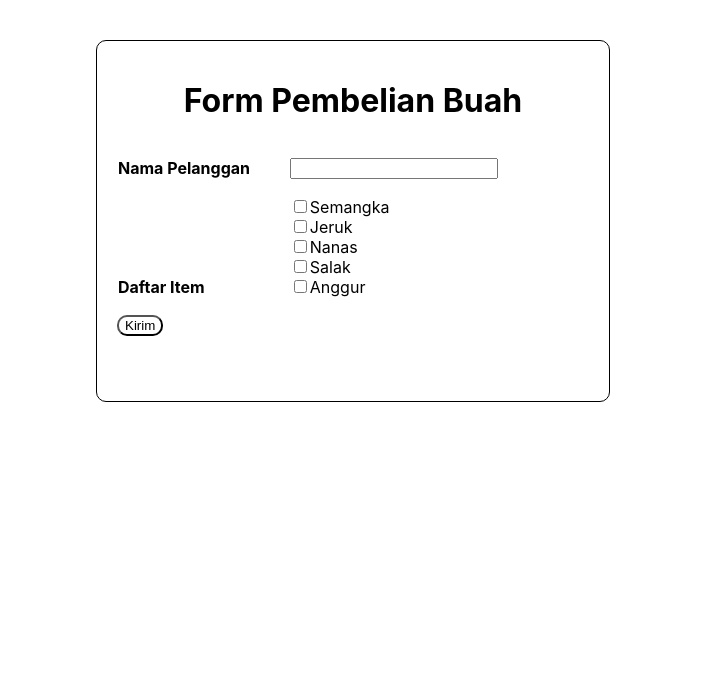
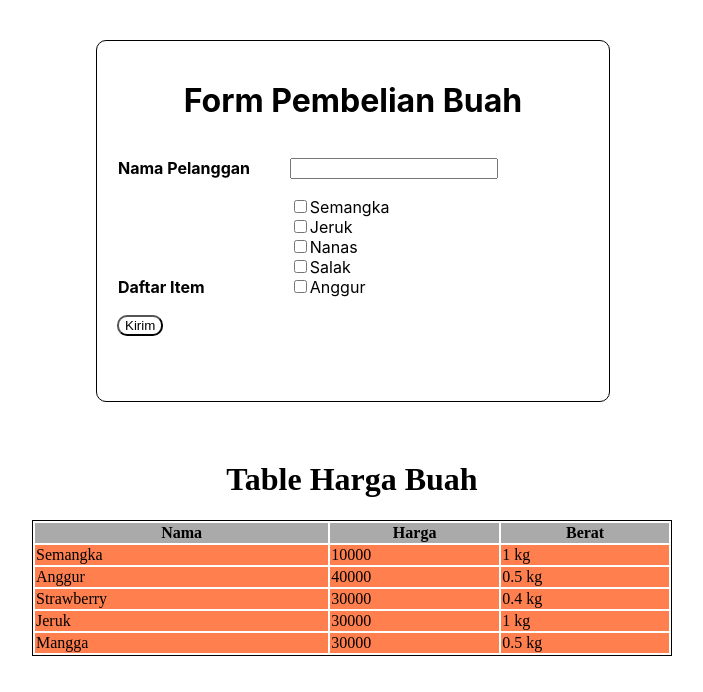
Before and after one commit to triardn/sanbercode-reactjs-batch18-part2, a React (Create React App) app: page / in a window 1280 px wide. Shown: the top 692 px of the page, without its empty margins (288-991 px from the left). Built offline with nearby package versions, Linux system fonts and the light colour scheme.

Commit message:
tugas-10

```diff
--- a/src/App.css
+++ b/src/App.css
@@ -1,66 +1,19 @@
-.App {
+.form {
   border: 1px solid black;
   border-radius: 5;
   width: 40%;
   height: 45%;
   position: fixed;
-  top: 50%;
-  left: 50%;
-  /* bring your own prefixes */
-  transform: translate(-50%, -50%);
+  top: 5%;
+  left: 30%;
   border-radius: 10px;
 }
 
-.App h1 {
-  margin-top: 40px;
-  margin-bottom: 20px;
-  text-align: center;
+.table-fruit-list {
+  width: 50%;
+  height: 35%;
+  position: fixed;
+  top: 55%;
+  left: 25%;
+  border-radius: 10px;
 }
-
-.table {
-  margin-left: 20px;
-}
-
-table {
-  border-spacing: 0 1rem;
-}
-
-button {
-  border-radius: 10px;
-  background-color: #ffffff;
-}
-
-.App-logo {
-  height: 40vmin;
-  pointer-events: none;
-}
-
-@media (prefers-reduced-motion: no-preference) {
-  .App-logo {
-    animation: App-logo-spin infinite 20s linear;
-  }
-}
-
-.App-header {
-  background-color: #282c34;
-  min-height: 100vh;
-  display: flex;
-  flex-direction: column;
-  align-items: center;
-  justify-content: center;
-  font-size: calc(10px + 2vmin);
-  color: white;
-}
-
-.App-link {
-  color: #61dafb;
-}
-
-@keyframes App-logo-spin {
-  from {
-    transform: rotate(0deg);
-  }
-  to {
-    transform: rotate(360deg);
-  }
-}
--- a/src/App.js
+++ b/src/App.js
@@ -1,10 +1,17 @@
 import React from 'react';
 import Form from './Tugas-9/form';
+import Table from './Tugas-10/fruitList';
+import './App.css';
 
 function App() {
   return (
     <div>
-      <Form />
+      <div className="form">
+        <Form />
+      </div>
+      <div className="table-fruit-list">
+        <Table />
+      </div>
     </div>
   );
 }
--- /dev/null
+++ b/src/Tugas-10/fruitList.js
@@ -0,0 +1,42 @@
+import React from 'react';
+import './style.css';
+
+const convertWeight = (weight) => {
+    return `${weight/1000} kg`
+}
+
+function Table() {
+    let dataHargaBuah = [
+        {nama: "Semangka", harga: 10000, berat: 1000},
+        {nama: "Anggur", harga: 40000, berat: 500},
+        {nama: "Strawberry", harga: 30000, berat: 400},
+        {nama: "Jeruk", harga: 30000, berat: 1000},
+        {nama: "Mangga", harga: 30000, berat: 500}
+    ];
+
+    return(
+        <div className="container">
+            <div className="list-title">
+                <h1>Table Harga Buah</h1>
+            </div>
+            <table className="border-table">
+                <thead>
+                    <td style={{width: 350, textAlign: 'center', backgroundColor: '#AAAAAA', fontWeight: 'bold'}}>Nama</td>
+                    <td style={{width: 200, textAlign: 'center', backgroundColor: '#AAAAAA', fontWeight: 'bold'}}>Harga</td>
+                    <td style={{width: 200, textAlign: 'center', backgroundColor: '#AAAAAA', fontWeight: 'bold'}}>Berat</td>
+                </thead>
+                {dataHargaBuah.map(el=> {
+                    return (
+                        <tr>
+                            <td style={{backgroundColor: '#FF7F4F'}}>{el.nama}</td>
+                            <td style={{backgroundColor: '#FF7F4F'}}>{el.harga}</td>
+                            <td style={{backgroundColor: '#FF7F4F'}}>{convertWeight(el.berat)}</td>
+                        </tr>
+                    )
+                })}
+            </table>
+        </div>
+    );
+}
+
+export default Table;
--- /dev/null
+++ b/src/Tugas-10/style.css
@@ -0,0 +1,11 @@
+.container {
+  font-family: "Times New Roman", Times, serif;
+}
+
+.list-title {
+  text-align: center;
+}
+
+.border-table {
+  border: 1px solid black;
+}
--- a/src/Tugas-9/form.js
+++ b/src/Tugas-9/form.js
@@ -6,7 +6,7 @@ function Form() {
         <div className="App">
             <h1>Form Pembelian Buah</h1>
             <div className="table">
-            <table>
+            <table className="row-spacing">
                 <tr>
                 <td style={{width: '45%'}}><strong>Nama Pelanggan</strong></td>
                 <td><input type="text" style={{width: '200px'}} /></td>
--- a/src/Tugas-9/style.css
+++ b/src/Tugas-9/style.css
@@ -1,16 +1,3 @@
-.App {
-  border: 1px solid black;
-  border-radius: 5;
-  width: 40%;
-  height: 45%;
-  position: fixed;
-  top: 5%;
-  left: 30%;
-  /* bring your own prefixes */
-  /* transform: translate(-50%, -50%); */
-  border-radius: 10px;
-}
-
 .App h1 {
   margin-top: 40px;
   margin-bottom: 20px;
@@ -21,7 +8,7 @@
   margin-left: 20px;
 }
 
-table {
+.row-spacing {
   border-spacing: 0 1rem;
 }
 
```
